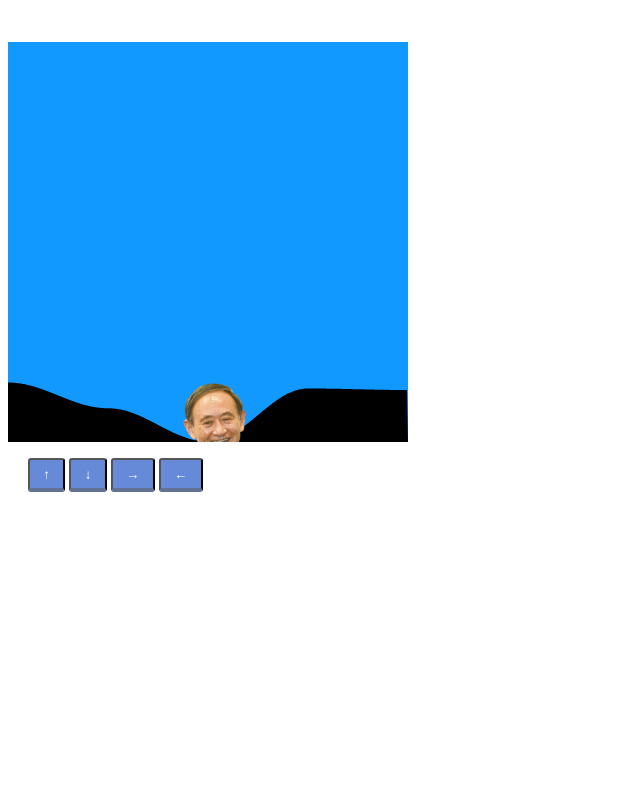
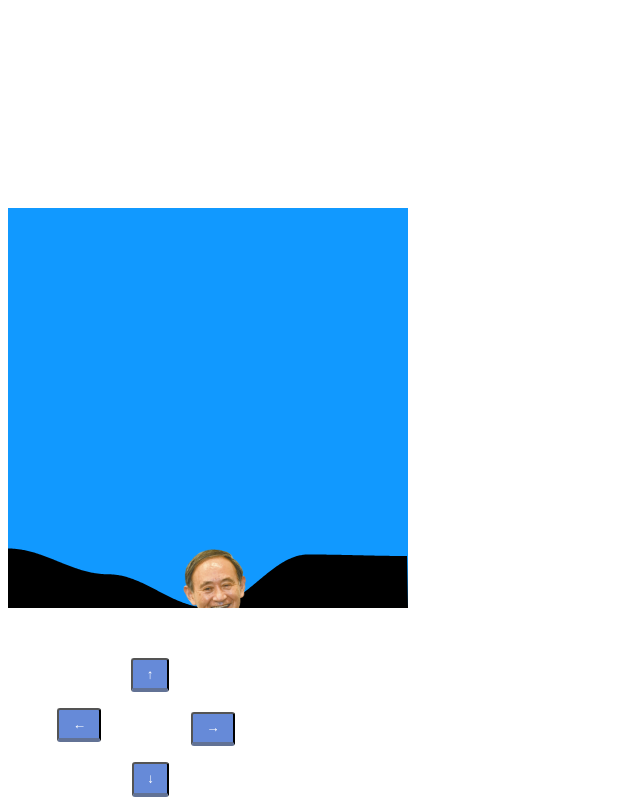
Before and after one commit to developerhost/bicyclegame, a plain HTML site: page index.html in a window 1280 px wide. Shown: the whole page, without its empty margins (0-640 px from the left). Drawn offline with Linux system fonts and the light colour scheme.

Commit message:
controll

```diff
--- a/build/app.js
+++ b/build/app.js
@@ -120,4 +120,20 @@ function loop() {
 onkeydown = d => k[d.key] = 1; //キーを押してる
 onkeyup = d => k[d.key] = 0; //キーを押してない
 
+function up() {
+
+}
+
+function down(){
+
+}
+
+function left(){
+
+}
+
+function right(){
+
+}
+
 loop();
--- a/css/app.css
+++ b/css/app.css
@@ -1,7 +1,13 @@
 .button {
   position: relative;
-  top: 450px;
+  width: 200px;
+  height: 200px;
+  top: 600px;
   left: 20px;
+  display: flex;
+  flex-wrap: wrap;
+  justify-content: center; /*左右中央揃え*/
+  align-items: center;     /*上下中央揃え*/
 }
 
 .up {
@@ -12,6 +18,7 @@
   color: #FFF;
   border-bottom: solid 4px #627295;
   border-radius: 3px;
+  margin-right: 30px;
 }
 
 .up:active {
@@ -19,6 +26,7 @@
   -webkit-transform: translateY(4px);
   transform: translateY(4px);/*下に動く*/
   border-bottom: none;/*線を消す*/
+
 }
 
 .down {
@@ -29,6 +37,9 @@
   color: #FFF;
   border-bottom: solid 4px #627295;
   border-radius: 3px;
+  margin-right: 30px;
+  margin-left: 75px;
+  margin-top: 20px
 }
 
 .down:active {
@@ -39,6 +50,7 @@
 }
 
 .right {
+  position: relative;
   display: inline-block;
   padding: 0.5em 1em;
   text-decoration: none;
@@ -46,6 +58,11 @@
   color: #FFF;
   border-bottom: solid 4px #627295;
   border-radius: 3px;
+  margin-right: 30px;
+  /* margin-bottom: 150px; */
+  /* margin-left: 200px; */
+  bottom: 85px;
+  left: 100px;
 }
 
 .right:active {
@@ -63,6 +80,8 @@
   color: #FFF;
   border-bottom: solid 4px #627295;
   border-radius: 3px;
+  margin-right: 30px;
+  margin-top: 100px;
 }
 
 .left:active {
--- a/index.html
+++ b/index.html
@@ -8,11 +8,11 @@
 </head>
 <body>
   <div class="button">
-  <input class="up" type="button" value="↑">
-  <input class="down" type="button" value="↓">
-  <input class="right" type="button" value="→">
-  <input class="left" type="button" value="←">
-</div>
+    <input class="left" onClick="left" type="button" value="←">
+    <input class="up" onClick="up()" type="button" value="↑">
+    <input class="down" onClick="down()" type="button" value="↓">
+    <input class="right" onClick="right" type="button" value="→">
+  </div>
 </body>
 <script type="text/javascript" src="./build/app.js"></script>
 </html>
```
